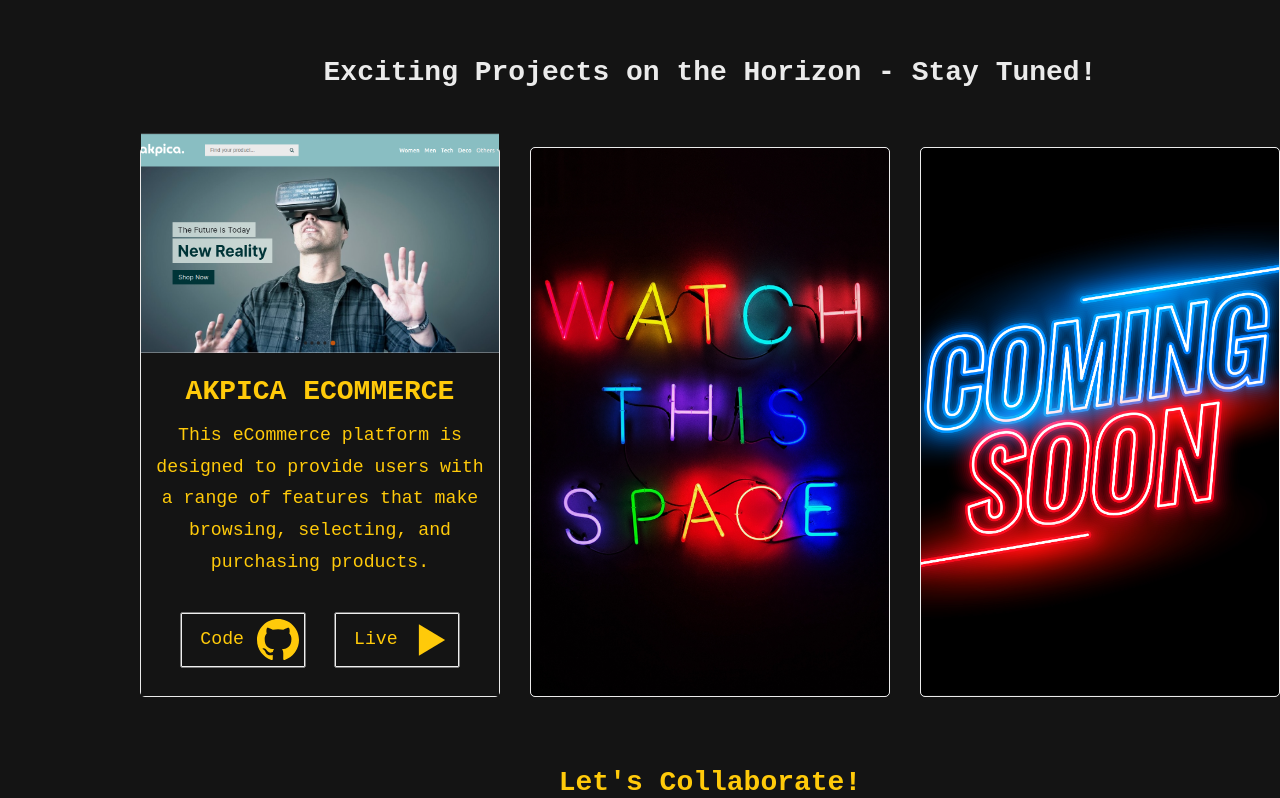
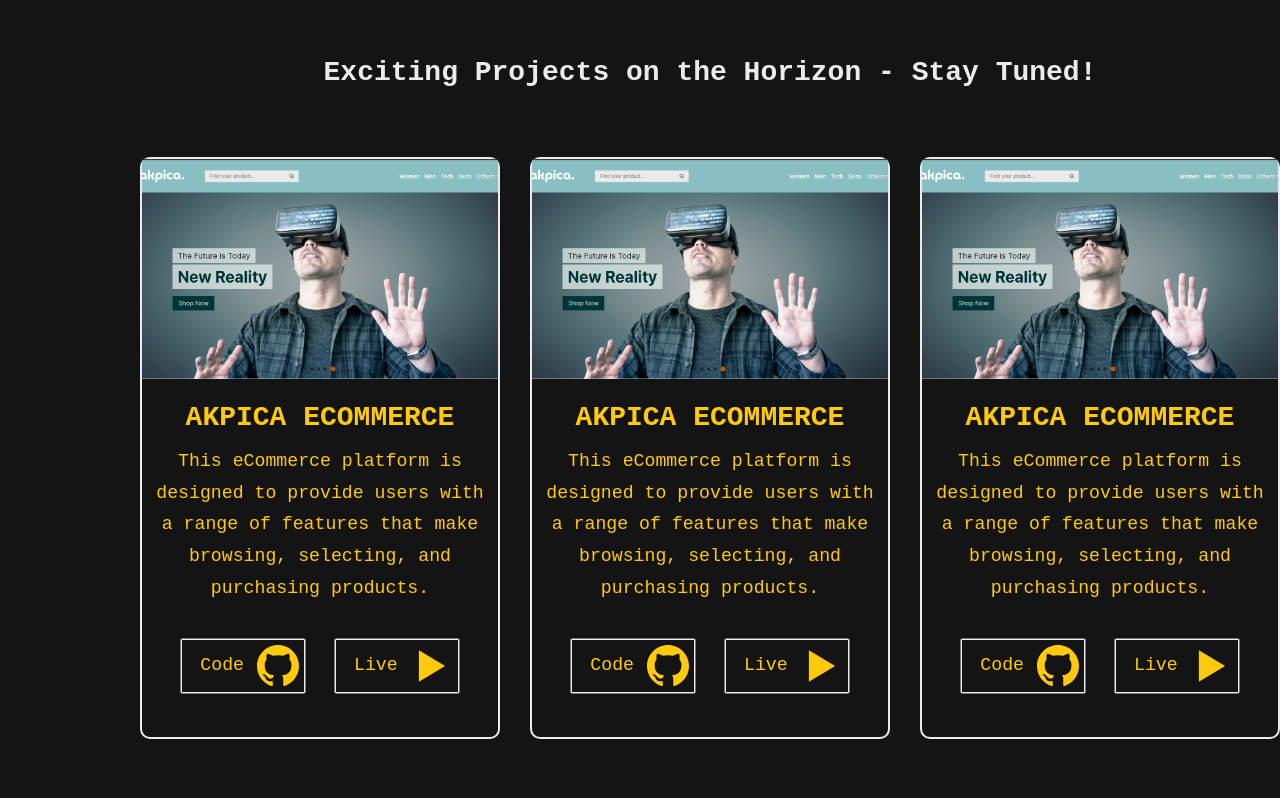
Before and after one commit to Cmbs86/cmbs86-portfolio, a React (Vite) app: page / in a window 1280 px wide. Shown: the part 1782-2580 px from the top of the page. Built offline with nearby package versions, Linux system fonts and the light colour scheme; a web font is replaced by a local one.

Commit message:
fixed projects-cards

```diff
--- a/src/App.css
+++ b/src/App.css
@@ -86,7 +86,6 @@ a {
 .wrapper {
   display: flex;
   flex-direction: column;
-
 }
 
 .introduction {
@@ -95,32 +94,23 @@ a {
   align-items: center;
 }
 
-
-.introduction_header{
+.introduction_header {
   display: flex;
   align-items: center;
   text-align: center;
   flex-direction: column;
   margin-top: 30px;
-
-
 }
 
 .img-box {
   display: flex;
   margin-bottom: 30px;
-
-
-
-
 }
 
 .img-box img {
   height: 160px;
   width: 160px;
   border-radius: 50%;
-
-
 }
 
 .introduction_header,
@@ -130,11 +120,9 @@ a {
   font-family: var(--font-nav-header);
   font-size: 2rem;
   color: var(--font-color-three);
-
 }
 
 .introduction_text {
-
   font-size: 1.8rem;
   font-weight: 400;
 }
@@ -161,31 +149,27 @@ a {
   font-family: var(--font-nav-header);
   border-radius: 5px;
 
-  .skill-card-icons{
+  .skill-card-icons {
     font-size: 4.5rem;
   }
 }
 
-@media(max-width: 508px) {
+@media (max-width: 508px) {
   .card {
     width: 300px;
-
-
-
   }
 
   .card_text-1 {
     font-size: 1.5rem;
   }
 
-  .card_img-1{
+  .card_img-1 {
     display: flex;
     align-items: center;
     justify-content: center;
     flex-wrap: wrap;
     /* flex-direction: row; */
   }
-
 }
 
 .card:hover {
@@ -198,8 +182,6 @@ a {
   font-weight: 500;
   color: var(--font-color-two);
 }
-
-
 
 /* .card_text-2 {
   font-size: 1.8rem;
@@ -220,16 +202,19 @@ a {
   line-height: 1.75;
 }
 
-.projects {
-  display: grid;
-  grid-template-columns: 1fr;
-  place-items: center;
+.projects-section {
+  display: flex;
+  flex-wrap: wrap;
+  flex-direction: column;
+  justify-content: space-around;
+  align-items: center;
   gap: 30px;
   margin-bottom: 50px;
-
 }
 
-.grid_card {
+
+
+/* .grid_card {
   display: flex;
   height: 400px;
   width: 300px;
@@ -241,7 +226,7 @@ a {
   align-items: center;
   justify-content: center;
   flex-wrap: wrap;
-  border: var(--tertiary-bg-color) 1px solid;
+  border: var(--tertiary-bg-color) 1px solid; */
 
 /* animation attempt */
 /* overflow: hidden;
@@ -251,7 +236,7 @@ a {
   border-bottom: 1px solid rgba(57, 255, 20, 0.5);
   border-left: 1px solid rgba(255, 255, 113, 0.5); */
 
-}
+/* } */
 
 span {
   position: absolute;
@@ -388,19 +373,19 @@ span {
   }
 } */
 
-.projects_card1 {
-  /* border: 1px solid var(--main-bg-color); */
-  /* background-image: url(./assets/images/25516.jpg); */
+/* .projects_card1 {
+  border: 1px solid var(--main-bg-color);
+ background-image: url(./assets/images/25516.jpg);
 
-}
+} */
 
-.projects_card2 {
+/* .projects_card2 {
   background-image: url(./assets/images/samuel-regan-asante-Rk8fHGGeyr8-unsplash.jpg);
-}
+} */
 
-.projects_card3 {
+/* .projects_card3 {
   background-image: url(./assets/images/25516.jpg);
-}
+} */
 
 /* MOBILE FORM */
 
@@ -567,25 +552,16 @@ footer {
     margin-right: 45px;
     margin-top: 30px;
     flex-direction: row;
-
-
-
-
   }
 
   .img-box {
     display: flex;
-
-
-
   }
 
   .img-box img {
     height: 160px;
     width: 160px;
     border-radius: 50%;
-
-
   }
 
   .introduction_header,
@@ -613,15 +589,18 @@ footer {
     font-size: 2.5rem;
     font-weight: 500;
   }
-  .projects {
-    grid-template-columns: repeat(auto-fit, minmax(300px, 1fr));
+  .projects-section {
+    /* grid-template-columns: repeat(auto-fit, minmax(300px, 1fr)); */
+    display: flex;
+    flex-direction: row;
+    justify-content: space-around;
+    gap: 30px;
+    margin-bottom: 50px;
   }
 
-  .grid_card {
+  /* .grid_card {
     height: 550px;
     width: 100%;
     flex-wrap: wrap;
+  } */
 }
-
-
-}
--- a/src/components/Main.jsx
+++ b/src/components/Main.jsx
@@ -47,7 +47,7 @@ function Main() {
             Exciting Projects on the Horizon - Stay Tuned!
           </h3>
 
-          <section id="projects" className="projects">
+          <section id="projects-section" className="projects-section">
             <div className="grid_card projects_card1">
               <ProjectCard
             image={akpica}
@@ -68,6 +68,17 @@ function Main() {
             </div>
 
             <div className="grid_card projects_card2">
+            <ProjectCard
+            image={akpica}
+            altTitle={"akpica-ecommerce"}
+            imageUrl={"https://akpica.netlify.app/"}
+            title={"akpica ecommerce"}
+            description={
+              "This eCommerce platform is designed to provide users with a range of features that make browsing, selecting, and purchasing products."
+            }
+            demoUrl={"https://akpica.netlify.app/"}
+            codeUrl={"https://github.com/akiko-luka/akpica-ecommerce"}
+          />
               {/* <span className="top"></span>
               <span className="right"></span>
               <span className="bottom"></span>
@@ -75,6 +86,17 @@ function Main() {
             </div>
 
             <div className="grid_card projects_card3">
+            <ProjectCard
+            image={akpica}
+            altTitle={"akpica-ecommerce"}
+            imageUrl={"https://akpica.netlify.app/"}
+            title={"akpica ecommerce"}
+            description={
+              "This eCommerce platform is designed to provide users with a range of features that make browsing, selecting, and purchasing products."
+            }
+            demoUrl={"https://akpica.netlify.app/"}
+            codeUrl={"https://github.com/akiko-luka/akpica-ecommerce"}
+          />
               {/* <span className="top"></span>
               <span className="right"></span>
               <span className="bottom"></span>
--- a/src/components/Projects/projectCard.css
+++ b/src/components/Projects/projectCard.css
@@ -18,27 +18,28 @@
   --font-color-three: #ebebeb;
 }
 
-
 .card__container {
   display: flex;
+  height: auto;
+  width: 360px;
   flex-direction: column;
-    height: 100%;
   align-items: center;
   justify-content: center;
   text-align: center;
+  /* flex-wrap: wrap; */
+  gap: 5rem;
   background-color: var(--secondary-bg-color);
-
+  /* border: 1px solid red; */
 
   .card-proj {
-
-      /* height: 100%; */
+    height: 100%;
     width: 100%;
     border-radius: 10px;
     margin: 10px;
     padding-bottom: 15px;
     /* justify-content: center; */
 
-      /* border: 0px solid var(--black2); */
+    border: 2px solid var(--tertiary-bg-color);
     /* border: 1px solid blue; */
     /* box-shadow: var(--box-shadow); */
 
@@ -84,14 +85,9 @@
       color: var(--font-color-one);
     }
 
-      .project-icons{
+    .project-icons {
       font-size: 3rem;
       /* color: var(--font-color-two); */
-
-
-
-
-
     }
 
     .btn {
@@ -106,14 +102,11 @@
       margin-bottom: 2rem;
       /* font: var(--font-content); */
 
-
-
       a {
         display: flex;
         align-items: center;
         background-color: var(--secondary-bg-color);
         color: var(--main-bg-color);
-
 
         /* justify-content: space-around; */
 
@@ -128,7 +121,6 @@
         transition: all 0.2s ease-in-out;
         box-shadow: var(--box-shadow);
 
-
         &:hover {
           background: var(--blue);
           color: var(--white);
@@ -137,14 +129,19 @@
         }
       }
 
-            p{
+      p {
         font-size: 1.3rem;
         font-weight: 500;
         color: var(--font-color-one);
       }
-
-
-
     }
   }
 }
+
+@media (min-width: 972px) {
+  .card__container {
+    /* display: flex; */
+    height: auto;
+    width: 360px;
+  }
+}
```
Lines whose indentation alone changed are shown as unchanged.
